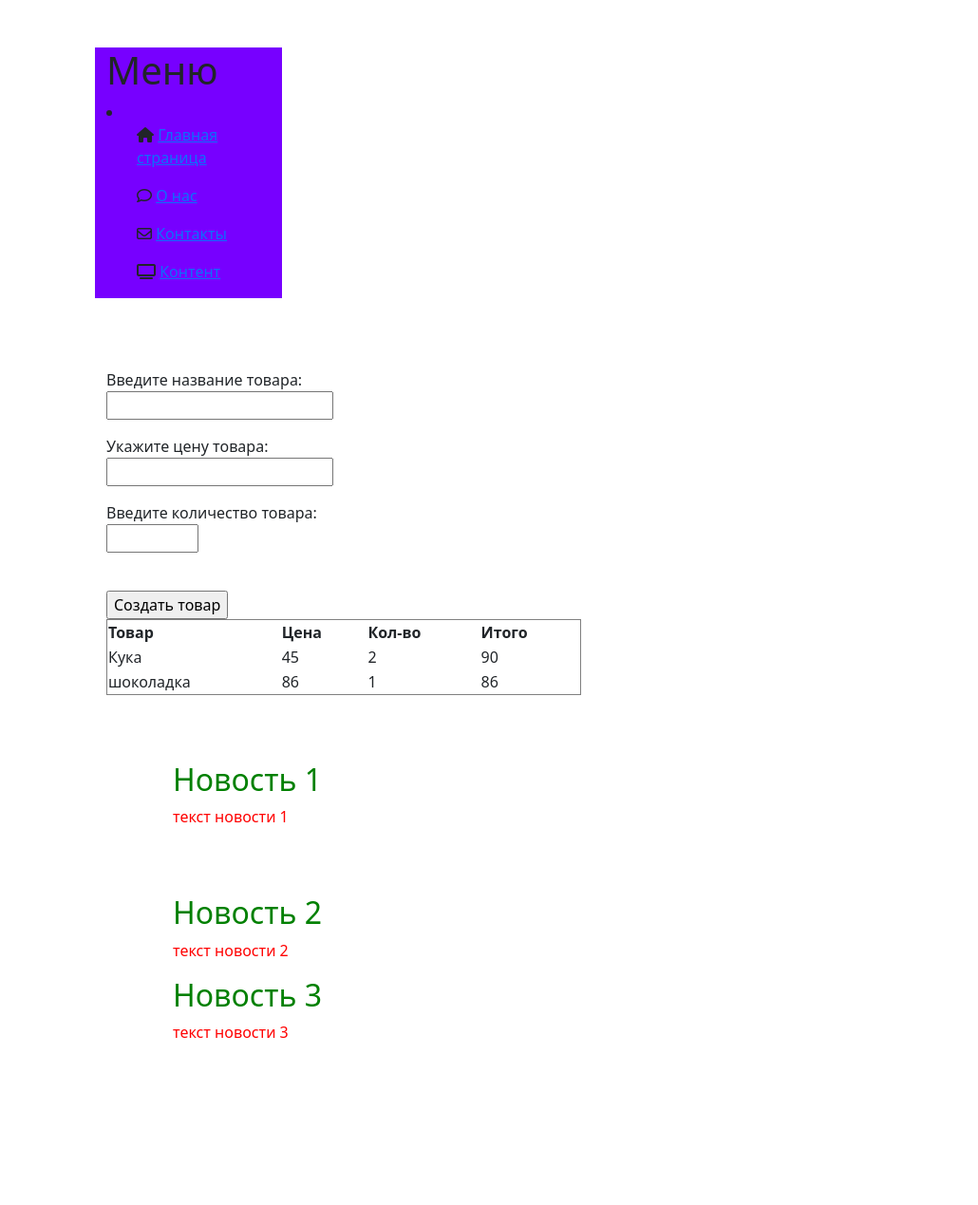
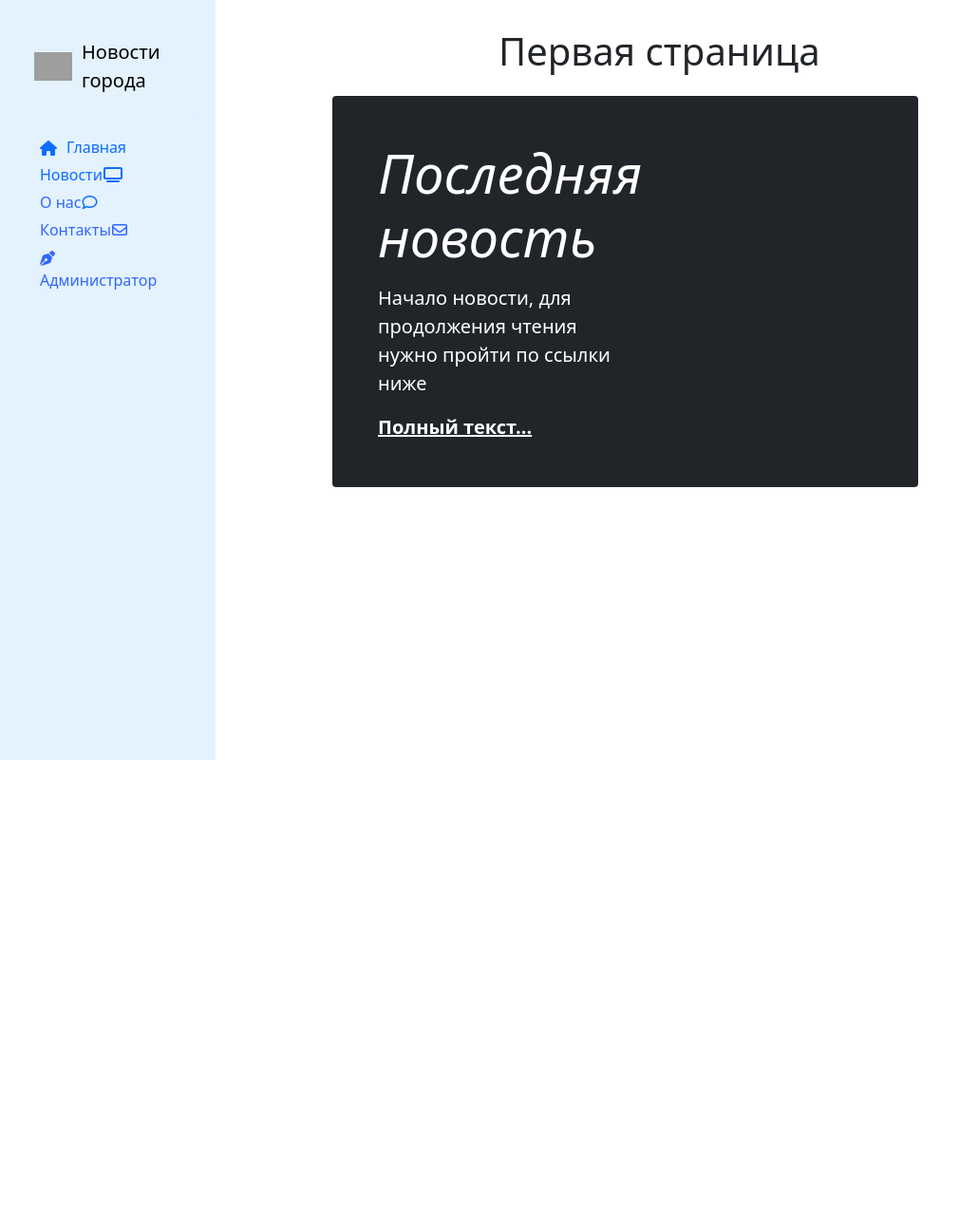
Before and after one commit to vamushinskiy/RostelecomStudy, a Django app: page / in a window 1280 px wide. Shown: the whole page at 95% size, without its empty margins (0-1030 px from the left). After the commit the page ends 800 px from the top, so only its background shows below. Run offline with Django 4.2, Linux system fonts and the light colour scheme; some libraries are stand-ins or nearby versions; grey boxes are pictures that could not be loaded.

Commit message:
Первое ДЗ.

```diff
--- a/NewsStudyRostelecom/NewsStudyRostelecom/settings.py
+++ b/NewsStudyRostelecom/NewsStudyRostelecom/settings.py
@@ -45,6 +45,7 @@ INSTALLED_APPS = [
 
     'main',
     'home',
+    'news',
     'bootstrap5',
 ]
 
--- a/NewsStudyRostelecom/NewsStudyRostelecom/urls.py
+++ b/NewsStudyRostelecom/NewsStudyRostelecom/urls.py
@@ -2,9 +2,13 @@ from django.contrib import admin
 from django.urls import path, include
 from django.conf import settings
 from django.conf.urls.static import static
+import main.views as main_views
+handler404 = main_views.custom_404
 
 urlpatterns = [
     path('admin/', admin.site.urls),
     path('', include('main.urls')),
+    path('news/', include('news.urls')),
     path('home/', include('home.urls')),
+
 ]+ static(settings.STATIC_URL, document_root=settings.STATIC_ROOT)
--- a/NewsStudyRostelecom/main/static/main/css/style.css
+++ b/NewsStudyRostelecom/main/static/main/css/style.css
@@ -1,24 +1,100 @@
-body {
-  margin: 20px;
-  background-color: #FFFFFF;
+body{
+    #background-color:#FFFFFF;
+}
+aside{  /* стиль боковой панели навигации */
+    float: left; /* позиция - слева */
+    background: #FFFFFF;/* цвет фона*/
+    width: 25%; /*ширина в % от экрана, можно указать в px */
+    padding: 1%; /*отступы */
+    height: 100vh; /* высота боковой панели - 100% от видимой высоты экрана*/
+    color: white; /* цвет текста */
+}
+a{
+    text-decoration:none;
+    color:white;
+}
+/*a:link - просто ссылка
+a:visited - посещенная
+a:hover - наведённая
+a:active - нажатая
+*/
+
+aside img{
+    padding: 0px 10px;
+    width: auto;
+    height: 30px;
+    float: left;
+    border-radius:5%;
 }
 
-.news1 {
- margin: 70px;
- color: red;
+span.logo{
+    padding: 10px;
+    font-size: 30px;
+    font-weight: bold;
+    position:relative;
+    top: -5px;
+}
+aside{
+    padding: 35px 25px;
+    background: #e3f2fd;
+    width: 75%;
+}
+aside a{
+    color: #36f;
+    outline: none;
+    text-decoration: none;
+    padding: 5px 1px;
+}
+aside li{
+    padding: 5px 17px 0;
+}
+aside ul li:hover, aside ul li a:hover{
+    color: #0D6EFD;
+    border-radius:3px;
+    transform: scale(1.025);
+    transition: 0.15s;
 }
 
-.news1 h2{
-	color:green;
-}
-#news2{
-color:blue;
+body .single_news{
+    margin-top:15px;
+    float: left;
+    width: 90%;
 }
 
-h2{
-	color:yellow;
+.alert-info{
+    float:left;
+    clear:both;
+    width:500px;
+    margin: 10px 26%;
+    text-align:center;
 }
 
-div {
- margin: 50px;
+.link-active {
+  color: #0D6EFD;
 }
+
+.d-lg-block{
+    float: inline-start;
+    white-space:nowrap;
+    border-right: none;
+    overflow-x:auto;
+}
+.menu-icon{
+    float: inline-start;
+    padding: 5px 10px 0 0;
+    border-right: 5px;
+}
+
+/* Если размер экрана >=1340px то текст не переносится по словам */
+@media (min-width: 1340px) {
+  .responsive-title {
+    white-space:nowrap;
+  }
+}
+/* Если размер экрана <1340px то текст переносится по словам - тег white-space */
+@media (max-width: 1339.98px) {
+   .responsive-title{
+    white-space:normal;
+  }
+}
+// подробнее про hover-эффекты: https://www.w3schools.com/cssref/sel_hover.php
--- /dev/null
+++ b/NewsStudyRostelecom/main/templates/main/base_template.html
@@ -0,0 +1,47 @@
+<!DOCTYPE html>
+{% load static %}
+{% load bootstrap5 %}
+
+<html lang="ru">
+<head>
+    <meta charset="UTF-8">
+    <title> {% block title %}{% endblock %}</title>
+    <link rel="stylesheet" href="{% static 'main/css/style.css' %}">
+    <script src="https://kit.fontawesome.com/a97047fead.js" crossorigin="anonymous"></script>
+
+    {% bootstrap_css %}
+    {% bootstrap_javascript %}
+    {% block head %}{% endblock %}
+
+</head>
+<body>
+            <div class="row">
+                    <div class="col-3">
+                        {% include 'main/sidebar.html' %}
+                    </div>
+
+
+                    <div class="col-7">
+                        {% block content %}
+                                <div class="row">
+                                    <div class="text-center" style="margin-top:30px;">
+                                            <h1 >Главная страница</h1>
+                                    </div>
+
+                                <div class="single_news">
+                                    <div class="p-4 p-md-5 text-white rounded bg-dark" >
+                                        <div class="col-md-6 px-0">
+                                          <h1 class="display-4 fst-italic">Последняя новость</h1>
+                                          <p class="lead my-3">Заголовок новости, для продолжения чтения нужно пройти по ссылке ниже</p>
+                                          <p class="lead mb-0"><a href="#" class="text-white fw-bold">Полный текст...</a></p>
+                                        </div>
+                                      </div>
+                                    </div>
+                                </div>
+                        {% endblock %}
+                    </div>
+
+            </div>
+
+</body>
+</html>
--- a/NewsStudyRostelecom/main/templates/main/index.html
+++ b/NewsStudyRostelecom/main/templates/main/index.html
@@ -1,119 +1,24 @@
-<!DOCTYPE html>
+{% extends 'main/base_template.html' %}
 {% load static %}
 {% load bootstrap5 %}
+{% block title %} Главная страница {% endblock %}
 
-<html lang="ru">
-<head>
-    <meta charset="UTF-8">
-    <title> {{ title }} </title>
-    <link rel="stylesheet" href="{% static 'main/css/style.css' %}">
-    <script src="https://kit.fontawesome.com/a97047fead.js" crossorigin="anonymous"></script>
-
-    {% bootstrap_css %}
-    {% bootstrap_javascript %}
-</head>
-<body>
-
-    <div class="content">
-   <!-- <h1> {{ Header1 }} </h1>
-    <p> value = {{ value|add:"5" }} </p>
-
-
-    {% if value > 0 %}
-        <h3> Переменная больше нуля</h3>
-    {% else %}
-        <h3> Переменная не больше нуля</h3>
-    {% endif %}
-
-    <li>
-    {% for n in numbers %}
-        <ul>{{ n.title }}, {{ n.date }}</ul>
-    {% endfor %}
-    </li>-->
-
-
-        <div class="container-fluid">
-            <div class="row">
-                <div class="col-2" style="background: #7700ff">
-                    <h1> Меню </h1>
-                    <li>
-                        <ul><i class="fa-solid fa-home"></i> <a href=""> Главная страница </a></ul>
-                        <ul><i class="fa-sharp fa-regular fa-comment"></i> <a href="about">  О нас </a></ul>
-                        <ul><i class="fa-regular fa-envelope"></i> <a href="contacts">  Контакты </a></ul>
-                        <ul><i class="fa-solid fa-tv"></i> <a href="content">  Контент </a></ul>
-
-                    </li>
-                </div>
-                <div class="col-8">
-
-<!--                    <form method="post">-->
-<!--                        {% csrf_token %}-->
-<!--                        <h3> Выберите цвет: </h3>-->
-<!--                        {% for color in colors %}-->
-<!--                            <input type="radio" id="{{ color }}" name="colors" value="{{ forloop.counter }}">-->
-<!--                            <label for="{{ color }}"> {{ color }} </label><br>-->
-<!--                        {% endfor %}-->
-<!--                        <br>-->
-<!--                        <input class="btn-primary" type="submit" value="Сохранить" >-->
-<!--                    </form>-->
-                    <br>
-
-
-                    <form method="post">
-                        {% csrf_token %}
-                        <p> Введите название товара: <br>
-                        <input type="text" name="title" ></p>
-
-                        <p> Укажите цену товара: <br>
-                        <input type="text" name="price" ></p>
-
-                        <p> Введите количество товара: <br>
-                        <input type="number" name="quantity" min="1" max="100"></p>
-                        <br>
-                        <input class="btn-primary" type="submit" value="Создать товар" >
-                    </form>
-
-
-                    <table width="500px;" border="1px;">
-                        <tr>
-                            <th> Товар </th>
-                            <th> Цена </th>
-                            <th> Кол-во </th>
-                            <th> Итого </th>
-                        </tr>
-                        <tr>
-                            <td> {{ water.title }} </td>
-                            <td> {{ water.price }} </td>
-                            <td> {{ water.quantity }} </td>
-                            <td> {{ water.amount }} </td>
-                        </tr>
-                        <tr>
-                            <td> {{ chocolate.title }} </td>
-                            <td> {{ chocolate.price }} </td>
-                            <td> {{ chocolate.quantity }} </td>
-                            <td> {{ chocolate.amount }} </td>
-                        </tr>
-                    </table>
-
-                    <div class="news1">
-                        <h2> Новость 1 </h2>
-                        <p> текст новости 1 </p>
-                    </div>
-
-                    <div class="news1">
-                        <h2> Новость 2 </h2>
-                        <p> текст новости 2 </p>
-
-                        <h2> Новость 3 </h2>
-                        <p> текст новости 3 </p>
-                    </div>
-
-                </div>
+{% block content %}
+    <div class="container-fluid">
+        <div class="row">
+            <div class="text-center" style="margin-top:30px;">
+                    <h1 > Первая страница</h1>
             </div>
 
+             <div class="single_news">
+                <div class="p-4 p-md-5 text-white rounded bg-dark" >
+                        <div class="col-md-6 px-0">
+                          <h1 class="display-4 fst-italic">Последняя новость</h1>
+                          <p class="lead my-3">Начало новости, для продолжения чтения нужно пройти по ссылки ниже</p>
+                          <p class="lead mb-0"><a href="news/detail" class="text-white fw-bold">Полный текст...</a></p>
+                        </div>
+                  </div>
+            </div>
         </div>
     </div>
-
-
-</body>
-</html>
+{% endblock %}
--- /dev/null
+++ b/NewsStudyRostelecom/main/templates/main/sidebar.html
@@ -0,0 +1,61 @@
+{% load bootstrap5 %}
+{% load static %}
+{% bootstrap_css %}
+{% bootstrap_javascript %}
+<link rel="stylesheet" href="{% static 'main/css/style.css' %}">
+<script src="https://kit.fontawesome.com/a97047fead.js" crossorigin="anonymous"></script>
+<meta charset="utf-8">
+<meta name="viewport" content="width=device-width, initial-scale=1">
+<link href="https://cdn.jsdelivr.net/npm/bootstrap@5.0.0/dist/css/bootstrap.min.css" rel="stylesheet" >
+
+
+
+<aside>
+    <a href="/" class="d-flex align-items-center mb-3 mb-md-0 me-md-auto text-black text-decoration-none">
+        <img  src="{% static 'main' %}/img/News_icon.png" width="40" height="50">
+        <span class="fs-5 d-none d-lg-block responsive-title"> Новости города</span>
+    </a>
+    <hr>
+        <ul class="nav nav-pills flex-column mb-auto">
+              <li class="nav-item">
+                  <a href=" / " {% if request.path == '/' %} class="link-active" aria-current="page" {% endif %}>
+                        <i class="fa-solid fa-home menu-icon {% if request.path  == '/' %} link-active {% endif %}" ></i>
+                        <div class="d-none d-lg-block"> Главная</div>
+                  </a>
+              </li>
+              <li class="nav-item">
+                  <a href="news" {% if request.path == '/' %} class="link-active" aria-current="page" {% endif %}>
+                        <i class="fa-solid fa-tv {% if request.path  == '/' %} link-active {% endif %}"></i>
+                        <div class="d-none d-lg-block"> Новости</div>
+                  </a>
+              </li>
+              <li class="nav-item">
+                  <a href="about">
+                        <i class="fa-sharp fa-regular fa-comment {% if request.path  == '/' %} link-active {% endif %}"></i>
+                        <div class="d-none d-lg-block"> О нас </div>
+                  </a>
+              </li>
+              <li class="nav-item">
+                  <a href="contacts">
+                        <i class="fa-regular fa-envelope"></i>
+                        <div class="d-none d-lg-block"> Контакты </div>
+                  </a>
+              </li>
+              <li class="nav-item">
+                  <a href="admin">
+                        <i class="fa fa-pen-nib menu-icon"></i>
+                        <div class="d-none d-lg-block"> Администратор </div>
+                  </a>
+              </li>
+
+
+       </ul>
+    </hr>
+</aside>
+
+
+
+
+
+</body>
+</html>
--- a/NewsStudyRostelecom/main/urls.py
+++ b/NewsStudyRostelecom/main/urls.py
@@ -1,15 +1,14 @@
 from django.contrib import admin
 from django.urls import path
 from . import views
-import main.views as main_views
 
-handler404 = main_views.custom_404
 
 urlpatterns = [
     path('', views.index, name='home'),
+    path('news/', views.news, name='news'),
     path('calc/<int:a>/<slug:operation>/<int:b>', views.get_demo),
     path('about/', views.about, name='about'),
     path('contacts/', views.contacts, name='contacts'),
     path('content/', views.content, name='content'),
-
+    path('sidebar/', views.sidebar),
 ]
--- a/NewsStudyRostelecom/main/views.py
+++ b/NewsStudyRostelecom/main/views.py
@@ -1,44 +1,15 @@
 from django.shortcuts import render
+from django.shortcuts import redirect
 from .models import News, Product
 from django.http import HttpResponse
 
 # Create your views here.
 
 def index(request):
+    return render(request, 'main/index.html')
 
-    # value = 10
-    # n1 = News('Новость 1', 'Текст 1', '10.11.2023')
-    # n2 = News('Новость 2', 'Текст 2', '09.11.2023')
-    # l = [n1, n2]
-    #
-    # context = {'title': 'Страница главная',
-    #            'Header1': 'Заголовок страницы',
-    #            'value': value,
-    #            'numbers': l, }
-    if request.method == 'POST':
-        print('получили ПОСТ запрос!')
-        print(request.POST)
-        title = request.POST.get('title')
-        price = request.POST.get('price')
-        quantity = request.POST.get('quantity')
-        new_product = Product(title, float(price), int(quantity))
-        print('Создан товар: ', new_product.title, 'Общая сумма: ', new_product.amount())
-
-    else:
-        print('получили ГЕТ запрос!')
-
-    water = Product('Кука', 45, 2)
-    chocolete = Product('шоколадка', 86, 1)
-
-    colors = ['red', 'blue', 'green', 'black']
-    context = {
-        'colors': colors,
-        'water': water,
-        'chocolate': chocolete,
-
-    }
-
-    return render(request,'main/index.html', context)
+def news(request):
+    return render(request,'main/news.html')
 
 def get_demo(request, a, operation, b):
     #match operation:
@@ -55,14 +26,17 @@ def get_demo(request, a, operation, b):
 
 
 def about(request):
-    return render(request,'main/about.html' )
+    return render(request,'main/about.html')
 
 def contacts(request):
-    return render(request,'main/contacts.html' )
+    return render(request,'main/contacts.html')
 
 def content(request):
-    return render(request,'main/content.html' )
+    return render(request,'main/content.html')
+
+def sidebar(request):
+    return render(request,'main/sidebar.html')
 
 def custom_404(request, exception):
     # return render(request,'main/custom_404.html' )
-    return HttpResponse(f'Беда!:{exception}')
+    return HttpResponse(f'Беда! Нет страницы.:{exception}')
--- /dev/null
+++ b/NewsStudyRostelecom/news/urls.py
@@ -0,0 +1,9 @@
+from django.contrib import admin
+from django.urls import path
+from . import views
+
+
+urlpatterns = [
+    path('', views.index, name='news_index'),
+    path('news/<int:id>', views.detail, name='news_detail'),
+]
```
Also changed, not shown: NewsStudyRostelecom/main/templates/main/about.html (+9 -7 lines), NewsStudyRostelecom/main/templates/main/contacts.html (+6 -11 lines), NewsStudyRostelecom/main/templates/main/news.html (added, +14 -0 lines), NewsStudyRostelecom/news/templates/news/index.html (added, +14 -0 lines), NewsStudyRostelecom/news/templates/news/news.html (added, +14 -0 lines), NewsStudyRostelecom/db.sqlite3.
